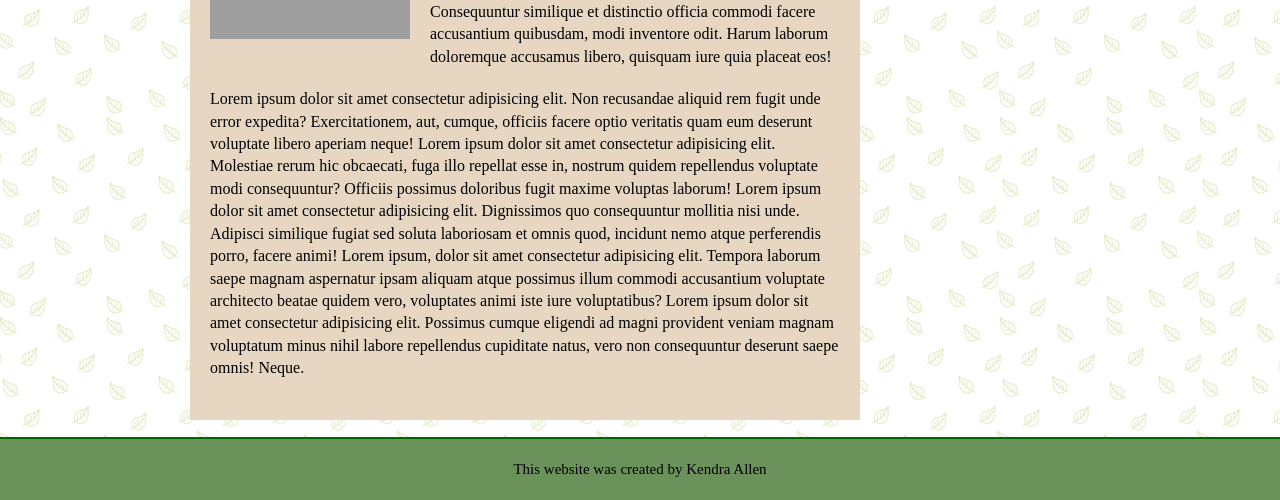
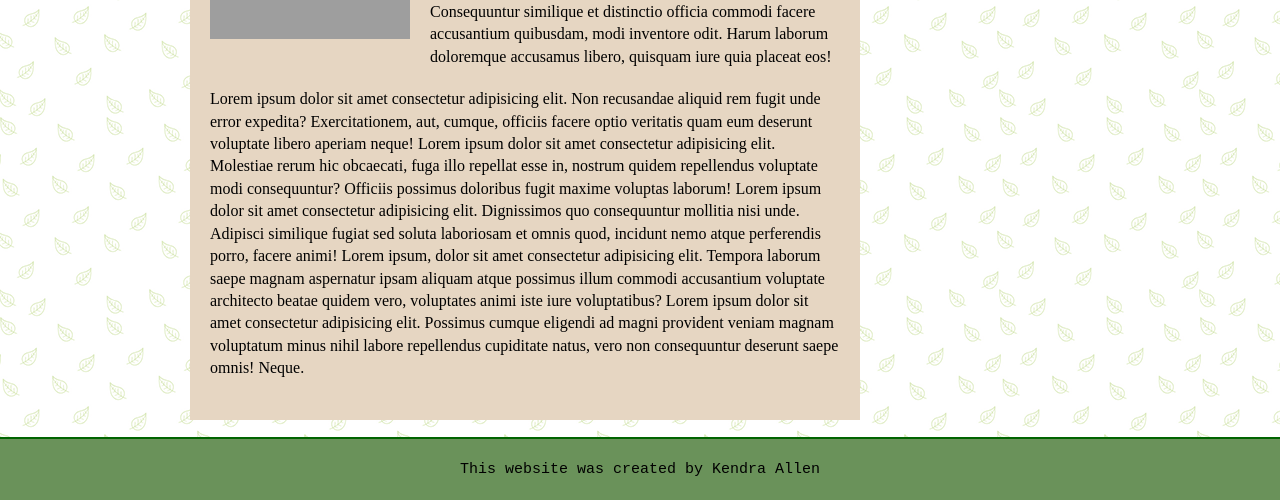
Before and after one commit to Kalln34/m5-hw5-allen-kendra, a plain HTML site: page index.html in a window 1280 px wide. Shown: the part 300-800 px from the top of the page. Drawn offline with Linux system fonts and the light colour scheme; grey boxes are pictures that could not be loaded.

Commit message:
modified index.html

```diff
--- a/css/style.css
+++ b/css/style.css
@@ -114,5 +114,6 @@
 
 footer p {
     font-size: 15px;
-    color: black
+    color: black;
+    font-family: monospace;
 }
```
